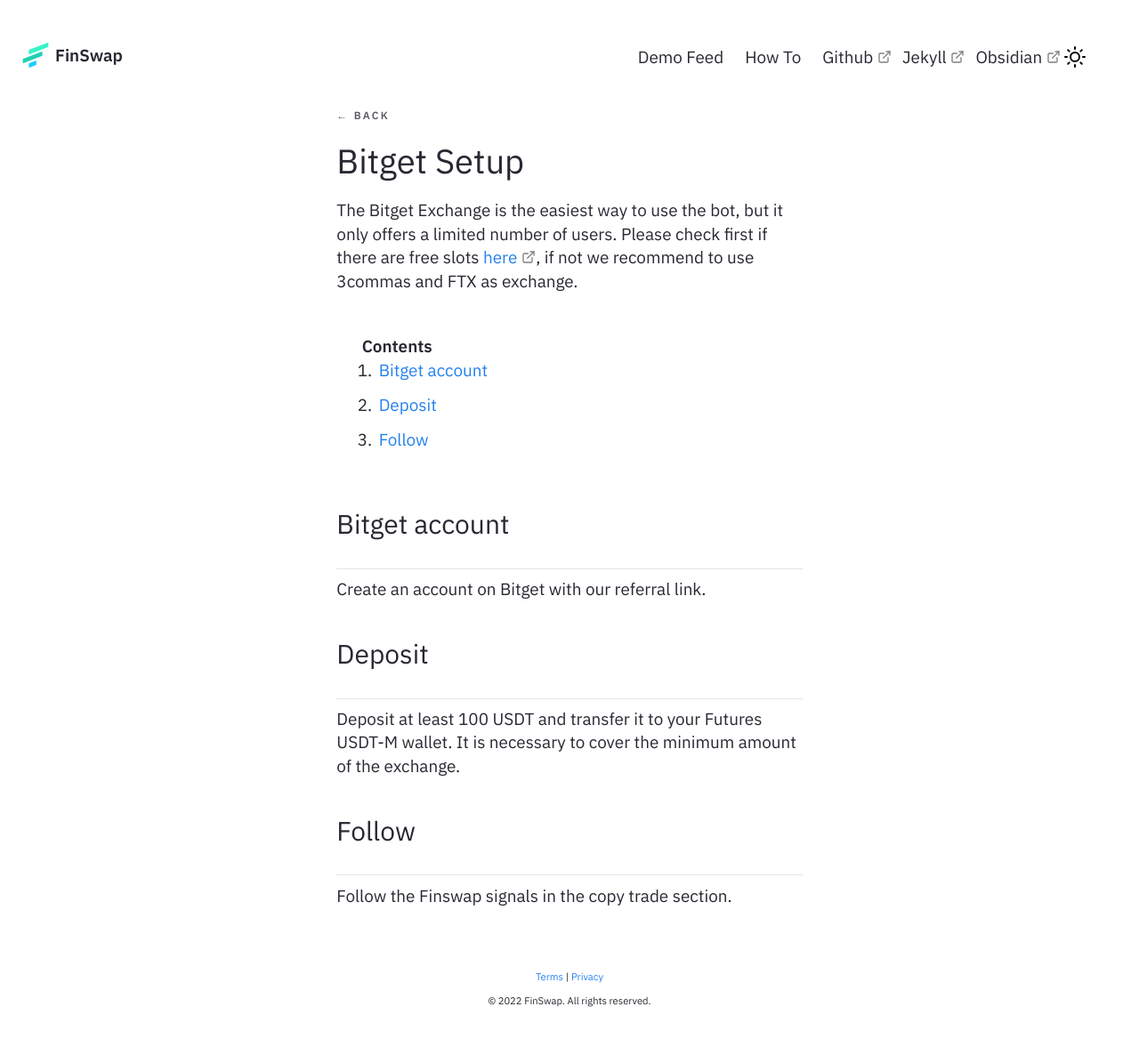
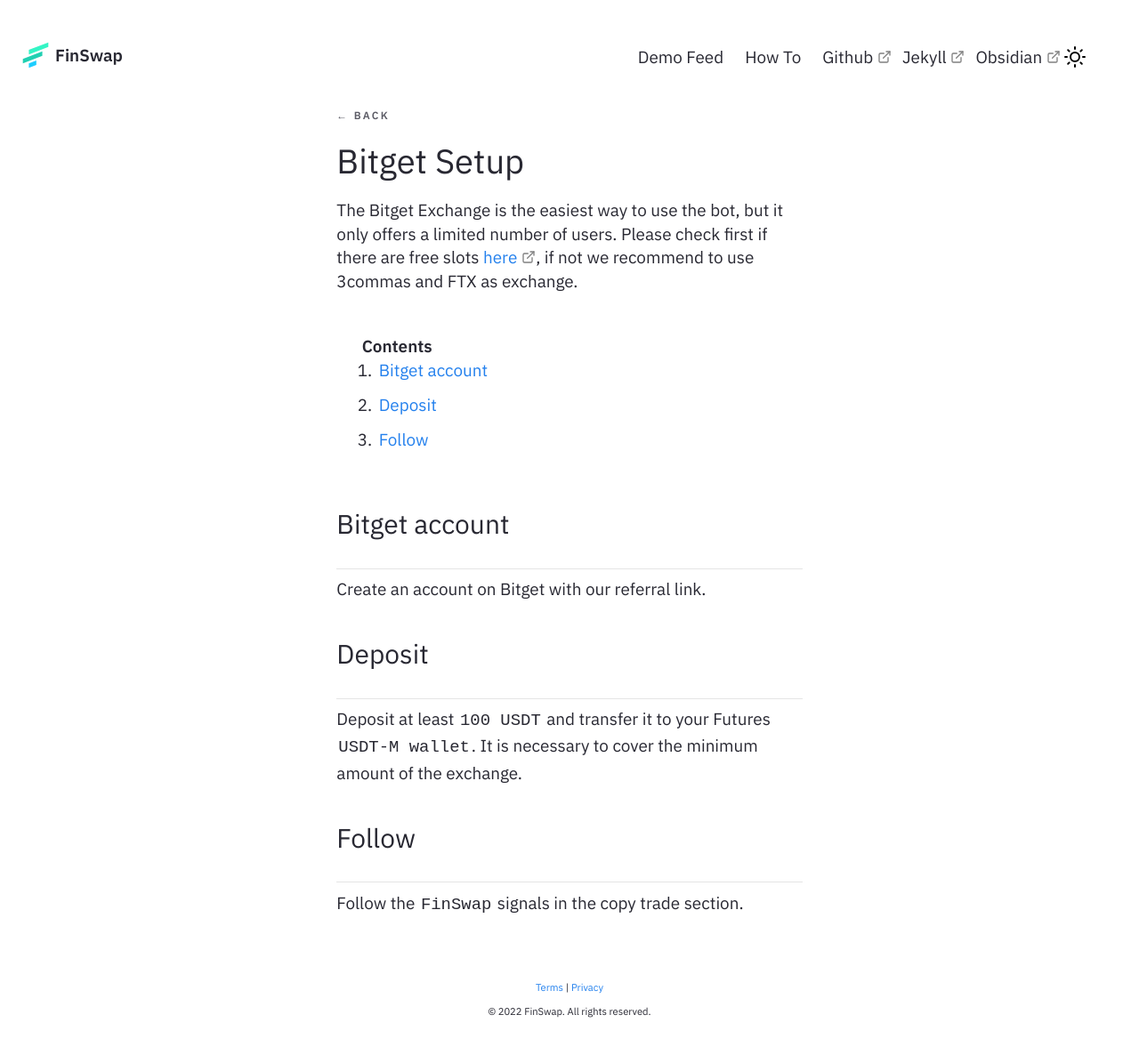
Before and after one commit to kevinroku/nroku.github.io, a Jekyll site: the page built from _notes/Public/Bitget Setup.md, in a window 1280 px wide. Shown: the whole page at 89% size. Built offline with Jekyll 4.4.1, drawn with Linux system fonts in a browser that asks for light colours.

````diff
--- a/_notes/Public/Bitget Setup.md
+++ b/_notes/Public/Bitget Setup.md
@@ -18,9 +18,9 @@ Create an account on Bitget with our referral link.
 {:#deposit}
 ###  Deposit
 ---
-Deposit at least 100 USDT and transfer it to your Futures USDT-M wallet. It is necessary to cover the minimum amount of the exchange.
+Deposit at least ```100 USDT``` and transfer it to your Futures ```USDT-M wallet```. It is necessary to cover the minimum amount of the exchange.
 
 {:#follow}
 ###  Follow
 ---
-Follow the Finswap signals in the copy trade section.
+Follow the ```FinSwap``` signals in the copy trade section.
````
